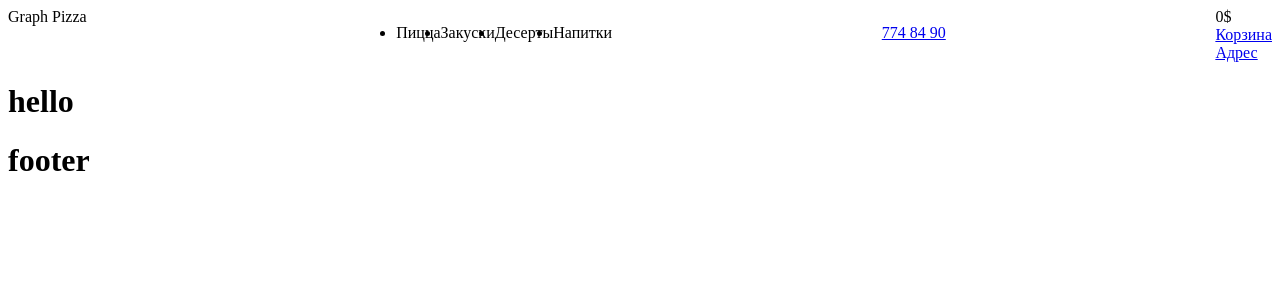
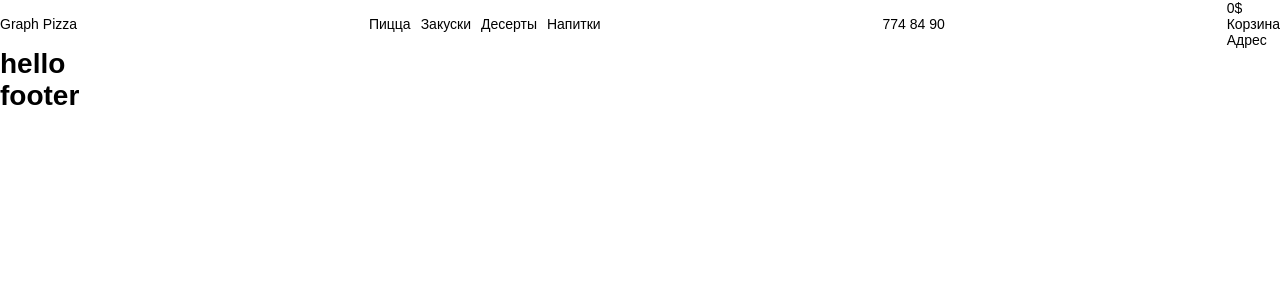
Before and after one commit to FilippSchastnyi/graph-pizza-web, a React (Create React App) app: page / in a window 1280 px wide. Shown: the top 300 px of the page. Built offline with nearby package versions, Linux system fonts and the light colour scheme.

Commit message:
GP-pshchasny-added-the-global-styles(normalize)

```diff
--- a/src/App.tsx
+++ b/src/App.tsx
@@ -1,13 +1,17 @@
 import React from 'react';
 import Layout from "./components/common/Layout";
+import { GlobalStyle } from './styles/globalStyles';
 
 function App() {
   return (
-    <Layout>
-      <h1>
-        hello
-      </h1>
-    </Layout>
+    <>
+      <GlobalStyle/>
+      <Layout>
+        <h1>
+          hello
+        </h1>
+      </Layout>
+    </>
   );
 }
 
--- a/src/components/common/Header/Header.tsx
+++ b/src/components/common/Header/Header.tsx
@@ -7,7 +7,10 @@ import Flex from "../../styled/Flex";
 
 const Header = () => {
   return (
-    <Flex justify = 'space-between'>
+    <Flex
+      justify = 'space-between'
+      align = 'center'
+    >
       <Logo/>
       <HeaderOptions/>
       <HeaderContacts/>
--- a/src/components/common/Header/HeaderOptions.tsx
+++ b/src/components/common/Header/HeaderOptions.tsx
@@ -12,14 +12,18 @@ const HeaderOptions = () => {
   return (
     <List>
       {
-        options.map(option => <li key={option.name}>{option.name}</li>)
+        options.map(option => <Item key={option.name}>{option.name}</Item>)
       }
     </List>
   )
 }
 
 const List = styled.ul`
- display:flex
+  display: flex
+`
+
+const Item = styled.li`
+  margin-left: 10px;
 `
 
 export default HeaderOptions
--- /dev/null
+++ b/src/styles/globalStyles.ts
@@ -0,0 +1,105 @@
+import { createGlobalStyle } from 'styled-components';
+
+export const GlobalStyle = createGlobalStyle`
+  * {
+    outline: none !important;
+    padding: 0;
+    margin: 0;
+    box-sizing: border-box;
+
+    &:before,
+    &:after {
+      box-sizing: border-box;
+    }
+  }
+
+  html, body {
+    width: 100%;
+    min-width: 320px;
+  }
+
+  input, textarea {
+    -webkit-appearance: none;
+    border-radius: 0;
+
+    &::-webkit-outer-spin-button,
+    &::-webkit-inner-spin-button {
+      -webkit-appearance: none;
+      margin: 0;
+    }
+
+    &[type=number] {
+      -moz-appearance:textfield;
+    }
+
+    &::-ms-clear {
+      display: none !important;
+    }
+
+    &::-ms-reveal {
+      display: none !important;
+    }
+  }
+
+  figure {
+    margin: 0;
+  }
+
+  button {
+    padding: 0;
+    border: 0;
+    background-color: transparent;
+    cursor: pointer;
+  }
+
+  main {
+    display: block;
+  }
+
+  ul,
+  ol,
+  nav {
+    padding: 0;
+    margin: 0;
+    list-style-type: none;
+  }
+
+
+
+  a {
+    color: inherit;
+    text-decoration: none;
+    transition: 0.3s;
+
+    &:hover,
+    &:focus {
+      text-decoration: none;
+    }
+  }
+
+  img {
+    max-width: 100%;
+  }
+
+  input, select, textarea, button {
+    font-family: inherit;
+  }
+
+  body {
+    font-family: sans-serif, -apple-system,
+    'BlickMacSystemFont',
+    'Segoe UI',
+    'Roboto',
+    'Oxygen',
+    'Ubuntu',
+    'Cantarell',
+    'Fira Sans',
+    'Droid Sans',
+    'Helvetica Neue',
+    sans-serif;
+    font-size: 14px;
+    color: #000;
+    -webkit-font-smoothing: antialiased;
+    -moz-osx-font-smoothing: grayscale;
+  }
+`;
```
